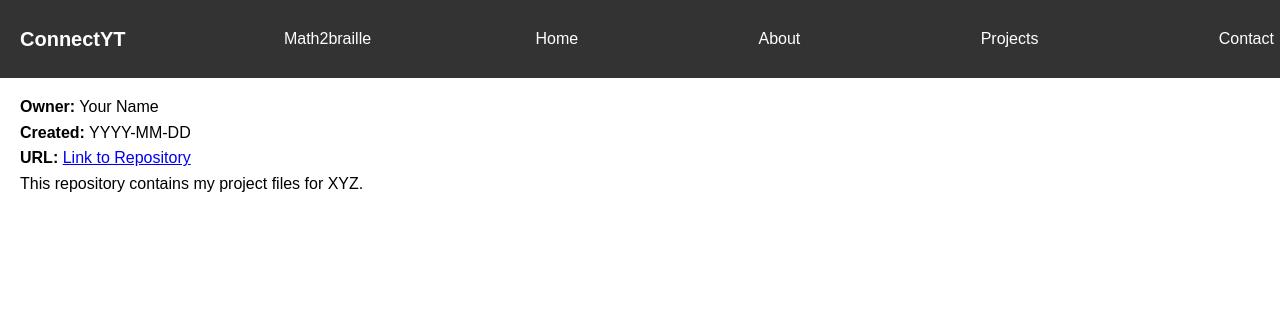
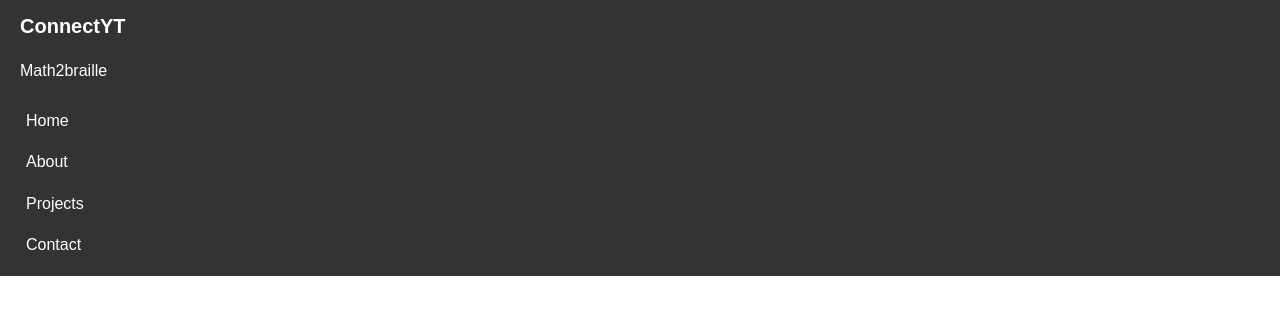
Before and after one commit to Hedurtado/ConnectYT, a plain HTML site: page index.html in a window 1280 px wide. Drawn offline with Linux system fonts and the light colour scheme.

Commit message:
Updating the nav

```diff
--- a/style.css
+++ b/style.css
@@ -11,8 +11,8 @@ nav {
     background-color: #333;
     padding: 10px;
     display: flex;
-    justify-content: space-between;
-    align-items: center; /* Align items vertically at the center */
+    flex-direction: column; /* Display the items in a column */
+    align-items: flex-start; /* Align items to the left */
     position: fixed; /* Fix the navigation bar position */
     top: 0; /* Position it at the top */
     left: 0; /* Position it at the left edge */
```
